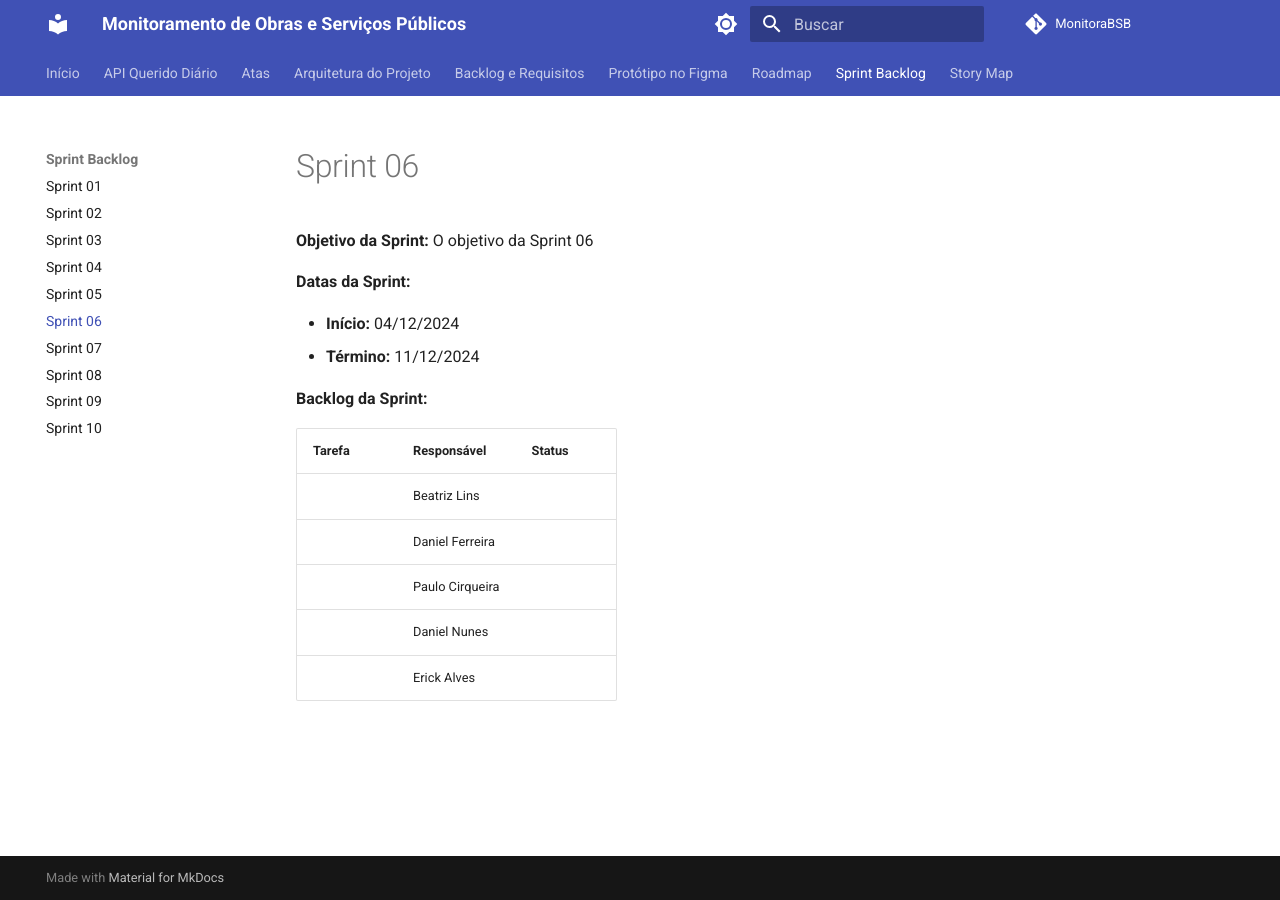
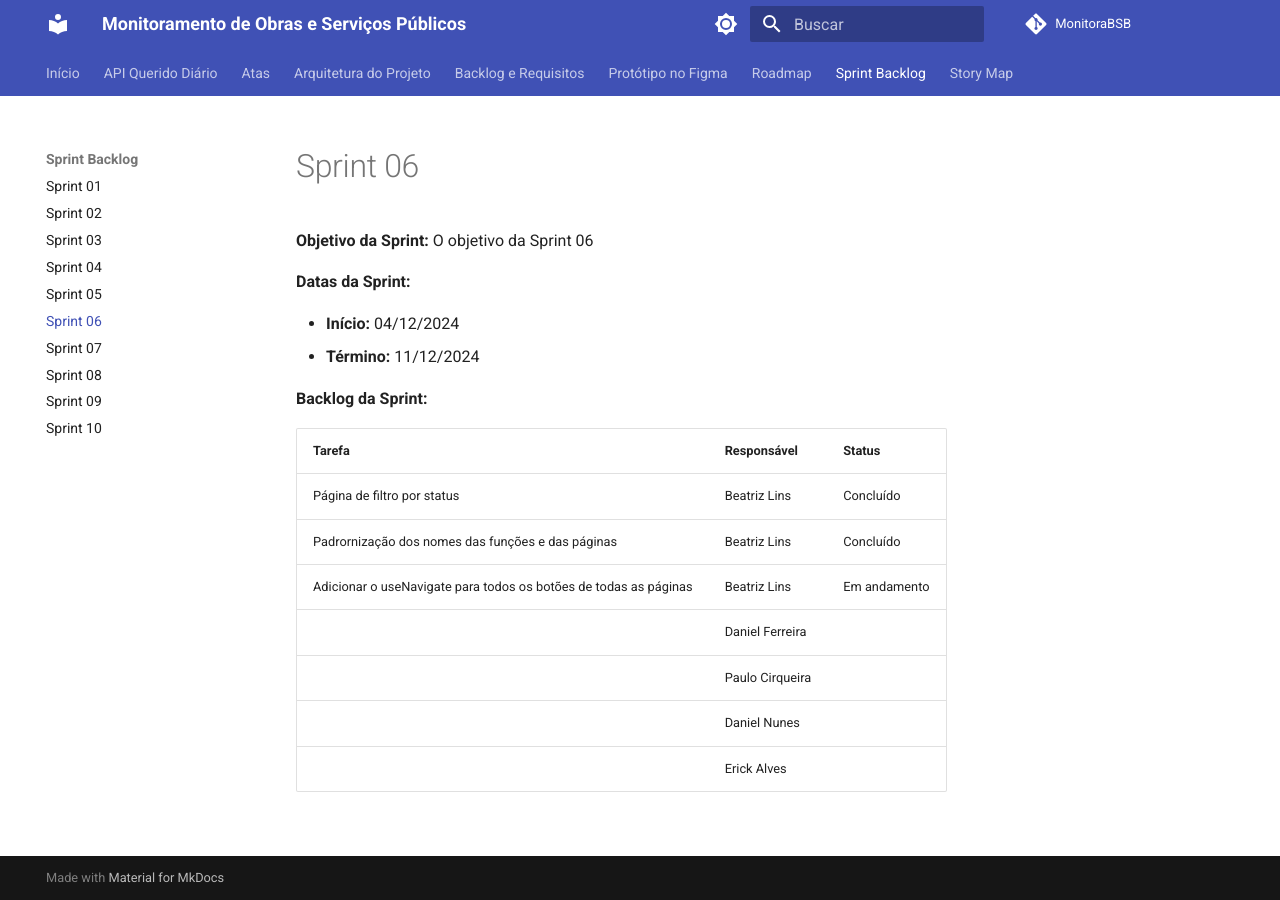
Before and after one commit to unb-mds/2024-2-Squad08, an MkDocs documentation site: the page built from docs/sprints/sprint6.md, in a window 1280 px wide. Built offline with MkDocs 1.6.1 and Material for MkDocs 9.7.7, drawn with Linux system fonts in a browser that asks for light colours; comment, search, counter and statistics services are not loaded.

Commit message:
feat: sprint 6 update

```diff
--- a/docs/sprints/sprint6.md
+++ b/docs/sprints/sprint6.md
@@ -11,7 +11,9 @@ O objetivo da Sprint 06
 
 | Tarefa | Responsável | Status |
 |--------|-------------|-----------------------|
-| | Beatriz Lins | |
+| Página de filtro por status | Beatriz Lins | Concluído |
+| Padrornização dos nomes das funções e das páginas | Beatriz Lins | Concluído |
+| Adicionar o useNavigate para todos os botões de todas as páginas | Beatriz Lins | Em andamento |
 | | Daniel Ferreira |  |
 | | Paulo Cirqueira |  |
 | | Daniel Nunes |  |
```
Also changed, not shown: docs/sprints/sprint5.md (+1 -1 lines).
